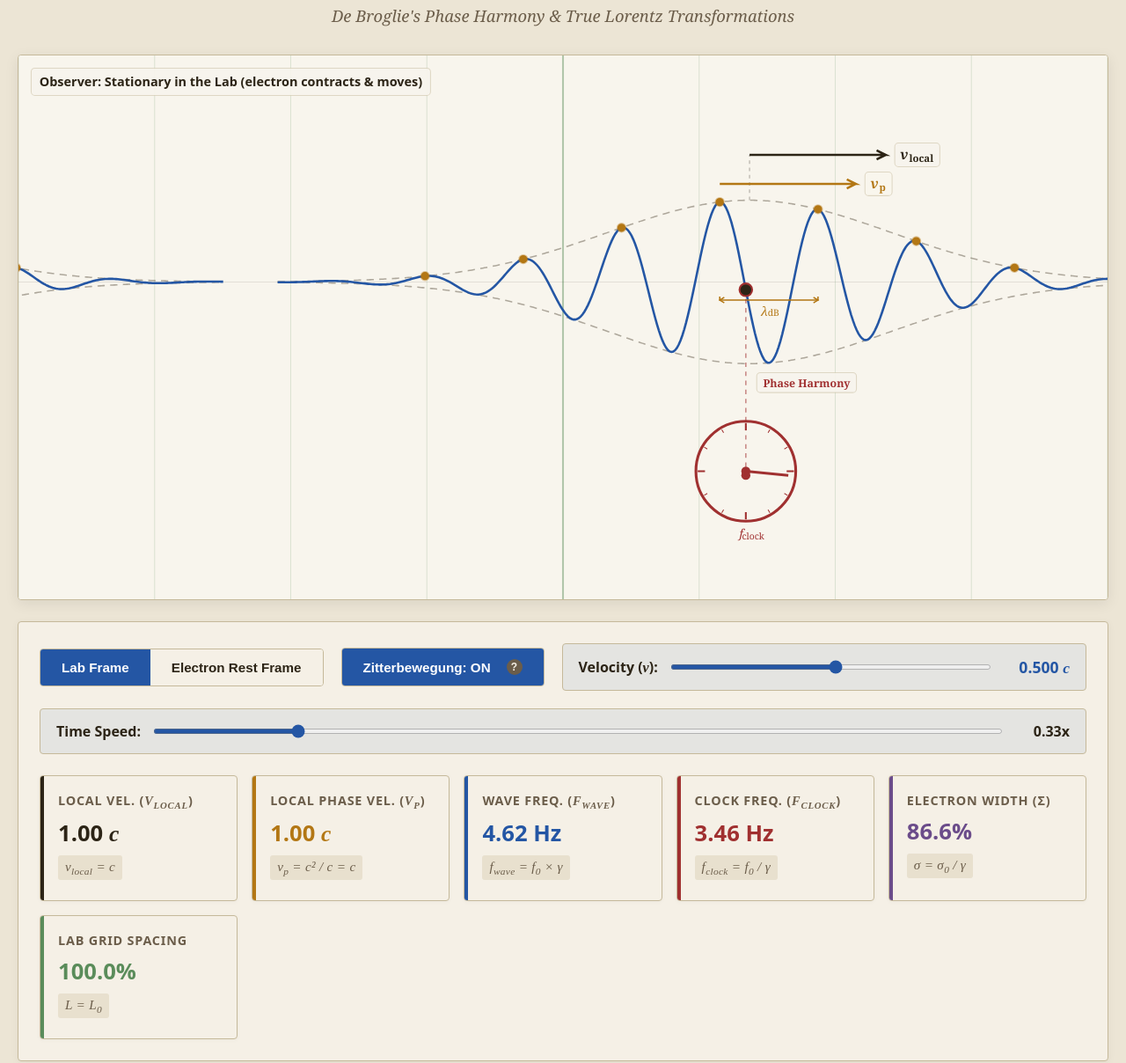
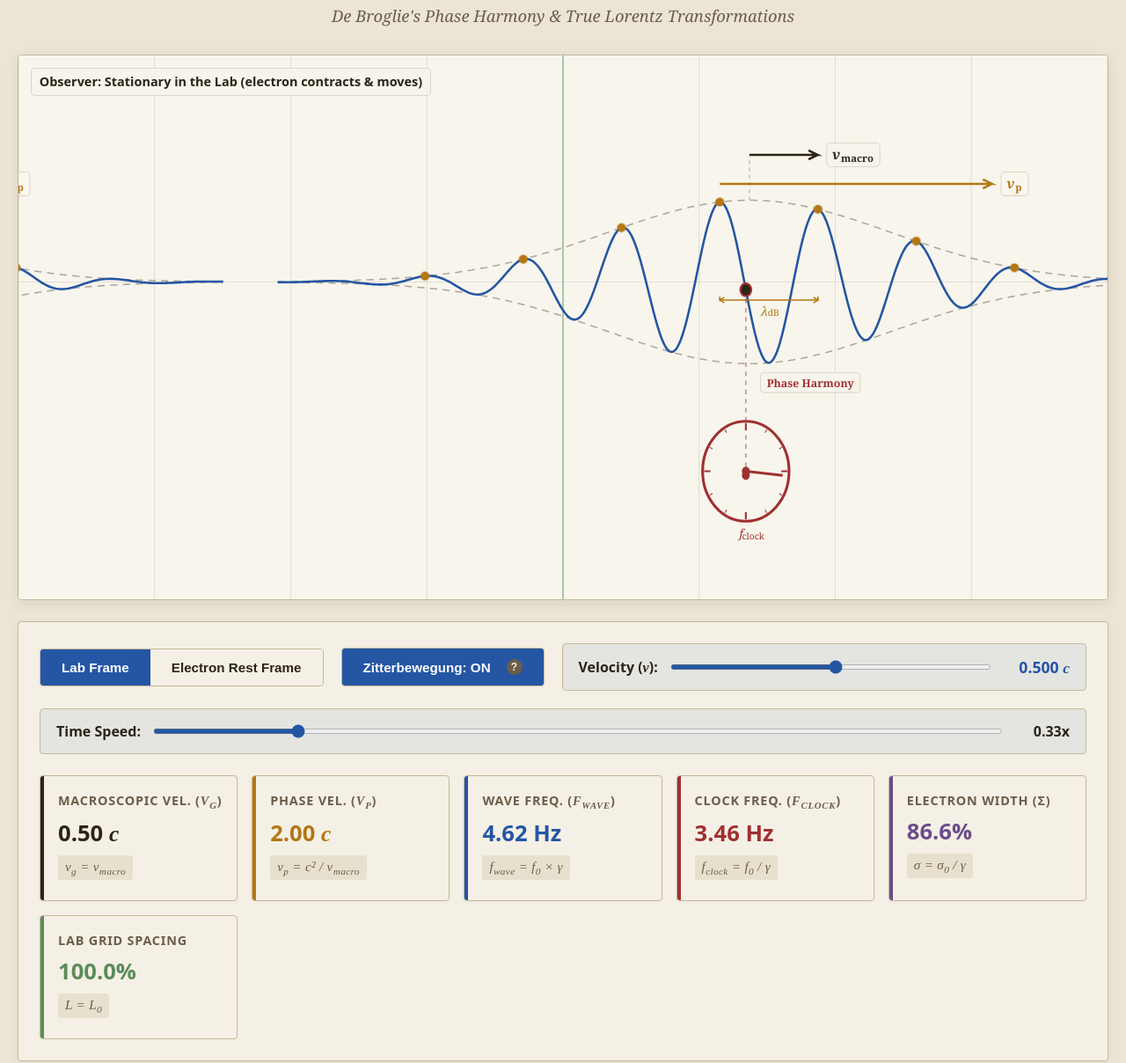
Before and after one commit to mnbnkr/The-Symphony-of-the-Electron, a plain HTML site: page index.html in a window 1280 px wide. Shown: the part 94-1302 px from the top of the page at 88% size. Drawn offline with Linux system fonts and the light colour scheme.

Commit message:
adjust and refine

```diff
--- a/index.html
+++ b/index.html
@@ -985,7 +985,7 @@
           uiState.frame = frameOfReference;
           uiState.zbw = isZitterbewegung;
 
-          if (isZitterbewegung) {
+          if (isZitterbewegung && frameOfReference === "electron") {
             titleVg.innerHTML = `Local Vel. (<i>v<sub>local</sub></i>)`;
             titleVp.innerHTML = `Local Phase Vel. (<i>v<sub>p</sub></i>)`;
           } else {
@@ -996,17 +996,12 @@
           vLabel.innerHTML = `${v.toFixed(3)} <i>c</i>`;
 
           if (frameOfReference === "lab") {
-            if (isZitterbewegung) {
-              vgVal.innerHTML = `1.00 <i>c</i>`;
-              vpVal.innerHTML = `1.00 <i>c</i>`;
-              mathVg.innerHTML = `<i>v<sub>local</sub> = c</i>`;
-              mathVp.innerHTML = `<i>v<sub>p</sub> = c&sup2; / c = c</i>`;
-            } else {
+            // Keep macro values in lab frame regardless of ZB
             vgVal.innerHTML = `${v.toFixed(2)} <i>c</i>`;
             vpVal.innerHTML = `${(1 / v).toFixed(2)} <i>c</i>`;
             mathVg.innerHTML = `<i>v<sub>g</sub> = v<sub>macro</sub></i>`;
             mathVp.innerHTML = `<i>v<sub>p</sub> = c&sup2; / v<sub>macro</sub></i>`;
-            }
+
             fwaveVal.innerHTML = `${(gamma * f_0).toFixed(2)} Hz`;
             fclockVal.innerHTML = `${(f_0 / gamma).toFixed(2)} Hz`;
             sigmaVal.innerHTML = `${(100 / gamma).toFixed(1)}%`;
@@ -1066,18 +1061,21 @@
           sigma = base_sigma / gamma;
           k = 2 * Math.PI * gamma * v * f_0;
 
-          // Integrate exact proper time for Zitterbewegung phase
-          // Relativity of simultaneity means proper time advances at a variable rate
-          // depending on the particle's instantaneous velocity in the lab frame.
-          let sub_steps = 25;
-          let ddt = dt / sub_steps;
-          for (let i = 0; i < sub_steps; i++) {
-            let dtau =
-              ddt /
-              (gamma * (1 - v * Math.sin(4 * Math.PI * f_0 * particleTau)));
-            particleTau += dtau;
-          }
-          clockTicks += (f_0 / gamma) * dt; // Macroscopic wave time
+          // Integrate macroscopic wave time
+          clockTicks += (f_0 / gamma) * dt;
+
+          // Solve exact analytical proper-time inversion via Newton-Raphson to completely eliminate numeric drift
+          let target = clockTicks + v / (4 * Math.PI);
+          let x = f_0 * particleTau;
+          if (Math.abs(x - target) > 1) x = target; // fallback initial guess
+
+          for (let iter = 0; iter < 5; iter++) {
+            let f =
+              x + (v / (4 * Math.PI)) * Math.cos(4 * Math.PI * x) - target;
+            let df = 1 - v * Math.sin(4 * Math.PI * x);
+            x = x - f / df;
+          }
+          particleTau = x / f_0;
         } else {
           elec_v = 0;
           grid_v = -v;
@@ -1333,16 +1331,7 @@
             ctx.stroke();
             ctx.setLineDash([]);
 
-            if (isZitterbewegung) {
-              drawArrow(
-                currentCenter,
-                centerY - amplitude - 50,
-                150,
-                COL.vg,
-                "v",
-                "local",
-              );
-            } else {
+            // Always display macro arrow in Lab Frame
             drawArrow(
               currentCenter,
               centerY - amplitude - 50,
@@ -1351,7 +1340,6 @@
               "v",
               "macro",
             );
-            }
 
             if (crestCount > 0) {
               let closestIdx = 0;
@@ -1363,9 +1351,8 @@
                   closestIdx = i;
                 }
               }
-              let visual_vp_length = isZitterbewegung
-                ? 150
-                : Math.min((1 / v) * 150, 350);
+              // Always display phase velocity arrow in Lab Frame
+              let visual_vp_length = Math.min((1 / v) * 150, 350);
               drawArrow(
                 crestPool[closestIdx].x,
                 crestPool[closestIdx].y - 20,
@@ -1403,11 +1390,22 @@
           }
 
           // --- 3f. INTERNAL CLOCK ---
+          // Introduce visible length contraction matching the true physical view
+          let scaleX = frameOfReference === "lab" ? 1 / gamma : 1;
           let clockRadius = 55;
+          let clockRadiusX = clockRadius * scaleX;
           let clockY = particleCenterY + 210;
 
           ctx.beginPath();
-          ctx.arc(particleCenter, clockY, clockRadius, 0, Math.PI * 2);
+          ctx.ellipse(
+            particleCenter,
+            clockY,
+            clockRadiusX,
+            clockRadius,
+            0,
+            0,
+            Math.PI * 2,
+          );
           ctx.fillStyle = COL.canvasBg;
           ctx.fill();
           ctx.strokeStyle = COL.clock;
@@ -1421,11 +1419,11 @@
             if (i % 3 === 0) continue;
             let angle = (i / 12) * Math.PI * 2 - Math.PI / 2;
             ctx.moveTo(
-              particleCenter + (clockRadius - 6) * Math.cos(angle),
+              particleCenter + (clockRadiusX - 6 * scaleX) * Math.cos(angle),
               clockY + (clockRadius - 6) * Math.sin(angle),
             );
             ctx.lineTo(
-              particleCenter + (clockRadius - 2) * Math.cos(angle),
+              particleCenter + (clockRadiusX - 2 * scaleX) * Math.cos(angle),
               clockY + (clockRadius - 2) * Math.sin(angle),
             );
           }
@@ -1435,21 +1433,21 @@
           for (let i = 0; i < 12; i += 3) {
             let angle = (i / 12) * Math.PI * 2 - Math.PI / 2;
             ctx.moveTo(
-              particleCenter + (clockRadius - 10) * Math.cos(angle),
+              particleCenter + (clockRadiusX - 10 * scaleX) * Math.cos(angle),
               clockY + (clockRadius - 10) * Math.sin(angle),
             );
             ctx.lineTo(
-              particleCenter + (clockRadius - 2) * Math.cos(angle),
+              particleCenter + (clockRadiusX - 2 * scaleX) * Math.cos(angle),
               clockY + (clockRadius - 2) * Math.sin(angle),
             );
           }
           ctx.stroke();
 
-          // Clock phase tracks wave at particle's actual position (ZB-adjusted)
           let zbPhaseAdj =
             k * ((particleCenter - currentCenter) / pixelsPerUnit);
           let clockAngle = -2 * Math.PI * clockTicks + zbPhaseAdj;
-          let handX = particleCenter + (clockRadius - 8) * Math.sin(clockAngle);
+          let handX =
+            particleCenter + (clockRadiusX - 8 * scaleX) * Math.sin(clockAngle);
           let handY = clockY - (clockRadius - 8) * Math.cos(clockAngle);
 
           ctx.beginPath();
@@ -1460,7 +1458,7 @@
           ctx.stroke();
 
           ctx.beginPath();
-          ctx.arc(particleCenter, clockY, 5, 0, Math.PI * 2);
+          ctx.ellipse(particleCenter, clockY, 5 * scaleX, 5, 0, 0, Math.PI * 2);
           ctx.fillStyle = COL.clock;
           ctx.fill();
 
@@ -1473,19 +1471,28 @@
           ctx.textAlign = "left";
 
           // --- 3g. PHASE HARMONY LINE ---
+          // In the Lab frame, track the exact microscopic position to show the spatial phase shift offsetting time dilation.
+          // In the Rest frame, the phase is spatially uniform (k=0), so anchor to the macroscopic center to avoid optical illusions
+          // of the standing wave moving. This visually clarifies that the pilot wave guides the jittering particle.
+          let waveAnchorX =
+            frameOfReference === "lab" ? particleCenter : currentCenter;
+
           let particlePhase =
-            k * ((particleCenter - currentCenter) / pixelsPerUnit) -
+            k * ((waveAnchorX - currentCenter) / pixelsPerUnit) -
             2 * Math.PI * clockTicks;
+
+          let envFactor =
+            frameOfReference === "lab"
+              ? Math.exp(
+                  -((waveAnchorX - currentCenter) ** 2) / (2 * sigma * sigma),
+                )
+              : 1;
+
           let waveHeightAtParticle =
-            centerY -
-            Math.exp(
-              -((particleCenter - currentCenter) ** 2) / (2 * sigma * sigma),
-            ) *
-              Math.cos(particlePhase) *
-              amplitude;
-
-          ctx.beginPath();
-          ctx.moveTo(particleCenter, waveHeightAtParticle);
+            centerY - envFactor * Math.cos(particlePhase) * amplitude;
+
+          ctx.beginPath();
+          ctx.moveTo(waveAnchorX, waveHeightAtParticle);
           ctx.lineTo(particleCenter, handY);
           ctx.strokeStyle = COL.sync;
           ctx.lineWidth = 1.5;
@@ -1493,32 +1500,45 @@
           ctx.stroke();
           ctx.setLineDash([]);
 
-          // Particle dot on wave (larger, distinct from clock dot)
-          ctx.beginPath();
-          ctx.arc(particleCenter, waveHeightAtParticle, 7, 0, Math.PI * 2);
+          let localScaleX = frameOfReference === "lab" ? 1 / gamma : 1;
+
+          // Particle dot on wave
+          ctx.beginPath();
+          ctx.ellipse(
+            waveAnchorX,
+            waveHeightAtParticle,
+            7 * localScaleX,
+            7,
+            0,
+            0,
+            Math.PI * 2,
+          );
           ctx.fillStyle = COL.vg;
           ctx.fill();
           ctx.strokeStyle = COL.syncDot;
           ctx.lineWidth = 2;
           ctx.stroke();
 
-          // Clock-hand dot
-          ctx.beginPath();
-          ctx.arc(particleCenter, handY, 5, 0, Math.PI * 2);
+          // Clock-hand dot projecting onto the harmony line
+          ctx.beginPath();
+          ctx.ellipse(
+            particleCenter,
+            handY,
+            5 * localScaleX,
+            5,
+            0,
+            0,
+            Math.PI * 2,
+          );
           ctx.fillStyle = COL.syncDot;
           ctx.fill();
 
           const labelY = (waveHeightAtParticle + handY) / 2;
+          const labelTextX = currentCenter + 12; // Anchor strictly to macro center for stability
 
           ctx.fillStyle = COL.pillBg;
           ctx.beginPath();
-          ctx.roundRect(
-            particleCenter + 12,
-            labelY - 11,
-            harmonyTextWidth + 14,
-            22,
-            4,
-          );
+          ctx.roundRect(labelTextX, labelY - 11, harmonyTextWidth + 14, 22, 4);
           ctx.fill();
           ctx.strokeStyle = COL.pillBorder;
           ctx.lineWidth = 1;
@@ -1527,7 +1547,7 @@
           ctx.fillStyle = COL.clock;
           ctx.textAlign = "left";
           ctx.font = "bold 12px Georgia, serif";
-          ctx.fillText("Phase Harmony", particleCenter + 19, labelY + 5);
+          ctx.fillText("Phase Harmony", labelTextX + 7, labelY + 5);
         }
 
         // --- 4. OBSERVER OVERLAY ---
```
Lines whose indentation alone changed are shown as unchanged.
